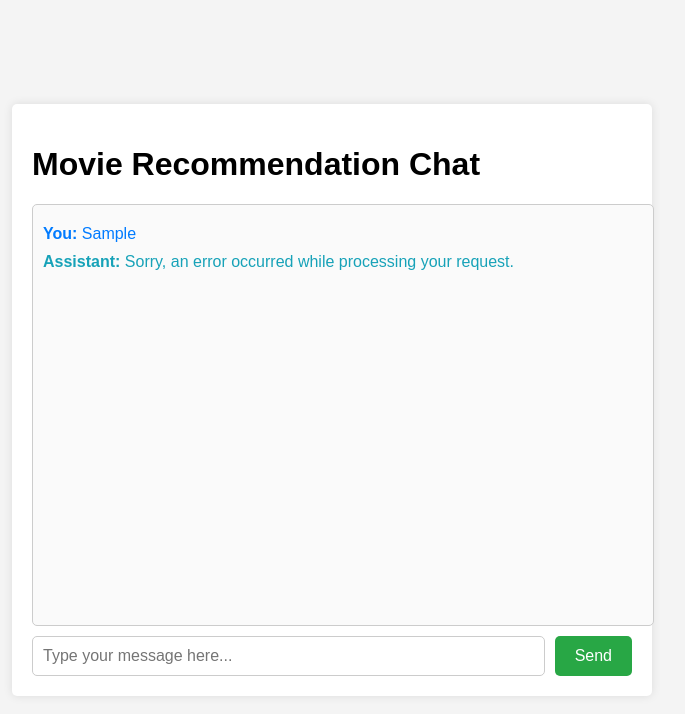
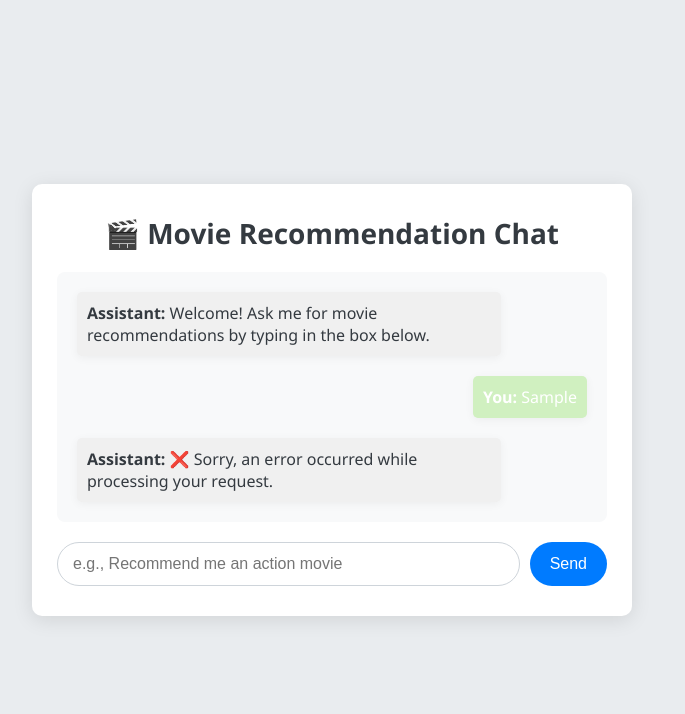
Before and after one commit to RajaJamaal/recommend-movie-names, a website: page public/index.html in a window 1280 px wide. Both pictures are taken after typing "Sample" into the empty fields and a click on the button "Send". Shown: the whole page, without its empty margins (308-993 px from the left). Drawn offline with Linux system fonts and the light colour scheme; no server answers.

Commit message:
final changes

```diff
--- a/public/index.html
+++ b/public/index.html
@@ -2,88 +2,181 @@
 
 <!DOCTYPE html>
 <html lang="en">
+
 <head>
     <meta charset="UTF-8">
     <title>Movie Recommendation Chat</title>
     <style>
+        * {
+            box-sizing: border-box;
+            margin: 0;
+            padding: 0;
+        }
+
         body {
-            font-family: Arial, sans-serif;
-            background-color: #f4f4f4;
+            font-family: 'Segoe UI', Tahoma, Geneva, Verdana, sans-serif;
+            background-color: #e9ecef;
             display: flex;
             justify-content: center;
             align-items: center;
             height: 100vh;
-            margin: 0;
         }
+
         #container {
             width: 600px;
-            background: #fff;
-            padding: 20px;
-            border-radius: 5px;
-            box-shadow: 0 0 10px rgba(0, 0, 0, 0.1);
+            background: #ffffff;
+            padding: 30px 25px;
+            border-radius: 10px;
+            box-shadow: 0 4px 20px rgba(0, 0, 0, 0.1);
+            display: flex;
+            flex-direction: column;
         }
+
+        h1 {
+            text-align: center;
+            margin-bottom: 20px;
+            color: #343a40;
+            font-size: 28px;
+        }
+
         #chat {
+            flex: 1;
             width: 100%;
-            height: 400px;
-            border: 1px solid #ccc;
+            border: none;
             padding: 10px;
-            overflow-y: scroll;
-            margin-bottom: 10px;
-            border-radius: 5px;
-            background-color: #fafafa;
+            overflow-y: auto;
+            margin-bottom: 20px;
+            border-radius: 8px;
+            background-color: #f8f9fa;
+            display: flex;
+            flex-direction: column;
         }
+
         #inputSection {
             display: flex;
         }
+
         #input {
             flex: 1;
-            padding: 10px;
-            border: 1px solid #ccc;
-            border-radius: 5px;
+            padding: 12px 15px;
+            border: 1px solid #ced4da;
+            border-radius: 25px;
             font-size: 16px;
+            outline: none;
+            transition: border-color 0.3s;
         }
+
+        #input:focus {
+            border-color: #80bdff;
+        }
+
         #send {
-            padding: 10px 20px;
+            padding: 0 20px;
+            margin-left: 10px;
             border: none;
-            background: #28a745;
+            background: #007bff;
             color: #fff;
-            border-radius: 5px;
-            margin-left: 10px;
+            border-radius: 25px;
             cursor: pointer;
             font-size: 16px;
+            transition: background 0.3s;
         }
+
         #send:hover {
-            background: #218838;
+            background: #0056b3;
         }
+
         .message {
-            margin: 10px 0;
+            max-width: 80%;
+            margin-bottom: 15px;
+            padding: 10px 15px;
+            border-radius: 15px;
+            position: relative;
+            word-wrap: break-word;
+            box-shadow: 0 2px 10px rgba(0, 0, 0, 0.05);
         }
+
         .user {
-            color: #007bff;
+            align-self: flex-end;
+            background-color: #007bff;
+            color: #fff;
+            border-bottom-right-radius: 0;
         }
+
         .assistant {
-            color: #17a2b8;
+            align-self: flex-start;
+            background-color: #f1f0f0;
+            color: #343a40;
+            border-bottom-left-radius: 0;
         }
+
         .loading {
             font-style: italic;
             color: #6c757d;
         }
+
         ol {
-            margin-top: 5px;
-            margin-bottom: 5px;
+            margin-top: 10px;
             padding-left: 20px;
+            color: #343a40;
         }
+
         li {
             margin-bottom: 5px;
         }
+
+        /* Scrollbar styling */
+        #chat::-webkit-scrollbar {
+            width: 8px;
+        }
+
+        #chat:empty {
+            border: none;
+        }
+
+        #chat::-webkit-scrollbar-track {
+            background: #f1f1f1;
+            border-radius: 4px;
+        }
+
+        #chat::-webkit-scrollbar-thumb {
+            background: #c1c1c1;
+            border-radius: 4px;
+        }
+
+        #chat::-webkit-scrollbar-thumb:hover {
+            background: #a8a8a8;
+        }
+        .message {
+    margin: 10px;
+    padding: 10px;
+    border-radius: 5px;
+}
+
+.assistant {
+    background-color: #f0f0f0;
+    text-align: left;
+}
+
+.user {
+    background-color: #d0f0c0;
+    text-align: right;
+}
+
+.loading {
+    font-style: italic;
+    color: #888;
+}
+
     </style>
 </head>
+
 <body>
     <div id="container">
-        <h1>Movie Recommendation Chat</h1>
+        <h1>🎬 Movie Recommendation Chat</h1>
         <div id="chat"></div>
         <div id="inputSection">
-            <input type="text" id="input" placeholder="Type your message here..." />
+            <input type="text" id="input" placeholder="e.g., Recommend me an action movie" />
             <button id="send">Send</button>
         </div>
     </div>
@@ -124,7 +217,7 @@
             console.log(`Sending POST request with payload:`, payload);
 
             // Append a loading message
-            appendMessage('Assistant', 'Fetching recommendations...', 'assistant loading');
+            appendMessage('Assistant', '🤔 Thinking about recommendations...', 'assistant loading');
 
             // Send POST request to backend
             fetch('http://localhost:3000/recommend', { // Ensure full URL with protocol
@@ -143,7 +236,7 @@
                     if (data.recommendations) {
                         appendMessage('Assistant', data.recommendations, 'assistant');
                     } else if (data.error) {
-                    appendMessage('Assistant', `Error: ${data.error}`, 'assistant');
+                        appendMessage('Assistant', `❌ Error: ${data.error}`, 'assistant');
                     }
 
                     // Update threadId if not already set
@@ -159,7 +252,7 @@
                     if (loadingMessage) {
                         loadingMessage.remove();
                     }
-                appendMessage('Assistant', 'Sorry, an error occurred while processing your request.', 'assistant');
+                    appendMessage('Assistant', '❌ Sorry, an error occurred while processing your request.', 'assistant');
                 });
         });
 
@@ -253,6 +346,9 @@
 
             return { genre, additionalInfo };
         }
+        appendMessage('Assistant', 'Welcome! Ask me for movie recommendations by typing in the box below.', 'assistant');
+
     </script>
 </body>
+
 </html>
--- a/src/utils/tmdbApi.ts
+++ b/src/utils/tmdbApi.ts
@@ -74,7 +74,7 @@ export async function fetchMoviesByGenre(genre: string, filter: string = ""): Pr
                     const directors = directorResponse.data.results;
                     if (directors.length > 0) {
                         const directorId = directors[0].id;
-                        params.with_people = directorId; // Note: TMDb may not support filtering by director directly
+                        params.with_people = directorId;
                     }
                     break;
 
```
Also changed, not shown: src/index.ts (+68 -49 lines). Lines whose indentation alone changed are shown as unchanged.
